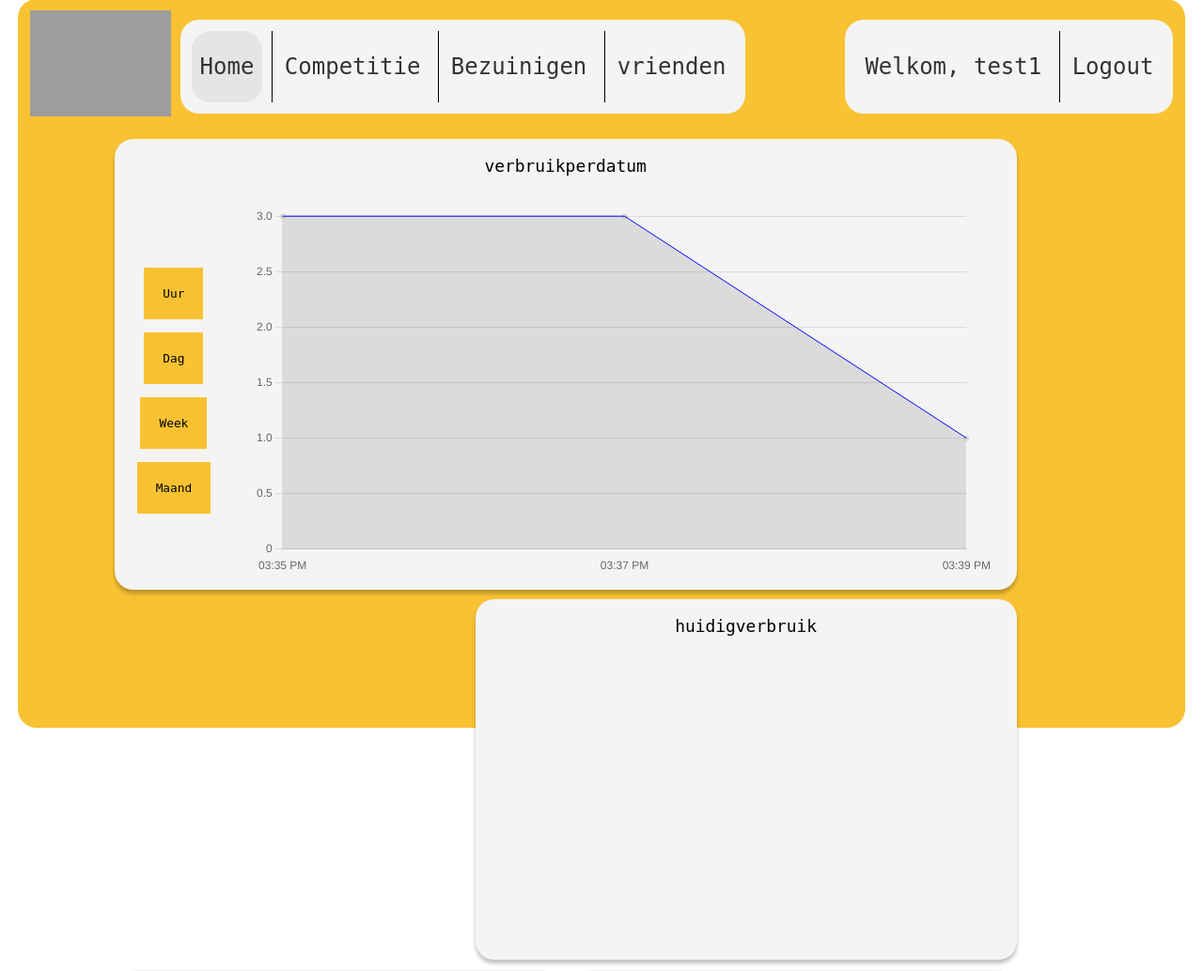
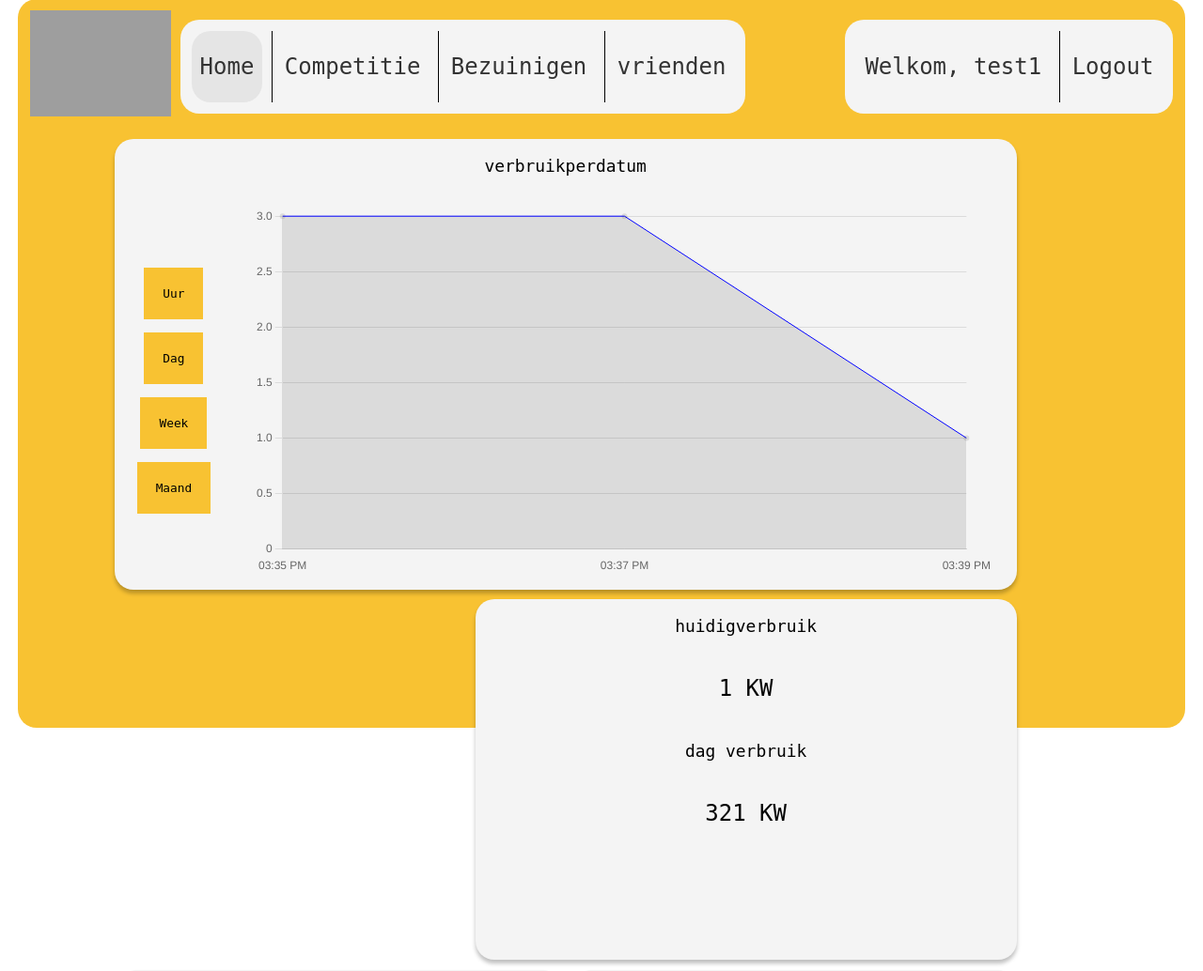
Before and after one commit to thatdudeyoudontknow/IOT-Project-Powerchainger, a Flask app: page / in a window 1280 px wide. Shown: the part 17-1051 px from the top of the page at 94% size. Run offline with Flask 3, Linux system fonts and the light colour scheme; a user stored in the database is signed in; data comes from the database, SQL or seed files in the repository; both versions use the stored data as it was after the commit; some libraries are stand-ins or nearby versions; grey boxes are pictures that could not be loaded.

Commit message:
vrienden fixed en dag verbruik toegevoegd

```diff
--- a/IOT/app/templates/public/home.html
+++ b/IOT/app/templates/public/home.html
@@ -23,7 +23,10 @@
 
       </div>
       <div class="huidigverbruik1">
-      <p class="home">huidigverbruik</p>
+        <p class="home">huidigverbruik</p>
+        <p id="huidig_verbruik">Loading...</p>
+        <p class="home">dag verbruik</p>
+        <p id="verbruik_per_dag">Loading...</p>
       </div>
 
       <div class="bespaard1">
--- a/IOT/app/views.py
+++ b/IOT/app/views.py
@@ -450,29 +450,8 @@ def process_users():
 @app.route('/competitie')
 @login_required
 def competitie():
-    userID = current_user.id
 
-    # Connect to the SQLite database
-    database_path = os.path.join(os.path.dirname(__file__), 'data.sqlite')
-    conn = sqlite3.connect(database_path)
-    cursor = conn.cursor()
-
-    # Retrieve the friend requests for the current user based on vriendenID
-    cursor.execute("""
-        SELECT u.username AS inviter_username, v.verzoekID, v.status
-        FROM verzoeken v
-        JOIN user u ON u.id = v.userID
-        WHERE v.vriendenID = ? and v.status = "pending"
-    """, (userID,))
-    columns = [column[0] for column in cursor.description]
-    invitations = [dict(zip(columns, row)) for row in cursor.fetchall()]
-    print(invitations)
-
-    # Close the database connection
-    conn.close()
-
-    # Render the template and pass the invitations and current_user to it
-    return render_template('public/competitie.html', invitations=invitations, name=current_user)
+    return render_template('public/competitie.html', name=current_user)
 
 
 # -----------------------------------------------------------------------------------
@@ -562,6 +541,28 @@ if __name__ == '__main__':
 @app.route("/vrienden")
 @login_required
 def vrienden():
+    userID = current_user.id
+
+    # Connect to the SQLite database
+    database_path = os.path.join(os.path.dirname(__file__), 'data.sqlite')
+    conn = sqlite3.connect(database_path)
+    cursor = conn.cursor()
 
     vriend = Vrienden.query.filter_by(userID=current_user.id).all()
-    return render_template('public/vrienden.html',name=current_user, vriend=vriend)
+    # Retrieve the friend requests for the current user based on vriendenID
+    cursor.execute("""
+        SELECT u.username AS inviter_username, v.verzoekID, v.status
+        FROM verzoeken v
+        JOIN user u ON u.id = v.userID
+        WHERE v.vriendenID = ? and v.status = "pending"
+    """, (userID,))
+    columns = [column[0] for column in cursor.description]
+    invitations = [dict(zip(columns, row)) for row in cursor.fetchall()]
+    print(invitations)
+
+    # Close the database connection
+    conn.close()
+
+    # Render the template and pass the invitations and current_user to it
+
+    return render_template('public/vrienden.html', invitations=invitations, name=current_user, vriend=vriend)
```
Also changed, not shown: IOT/app/data.sqlite.
